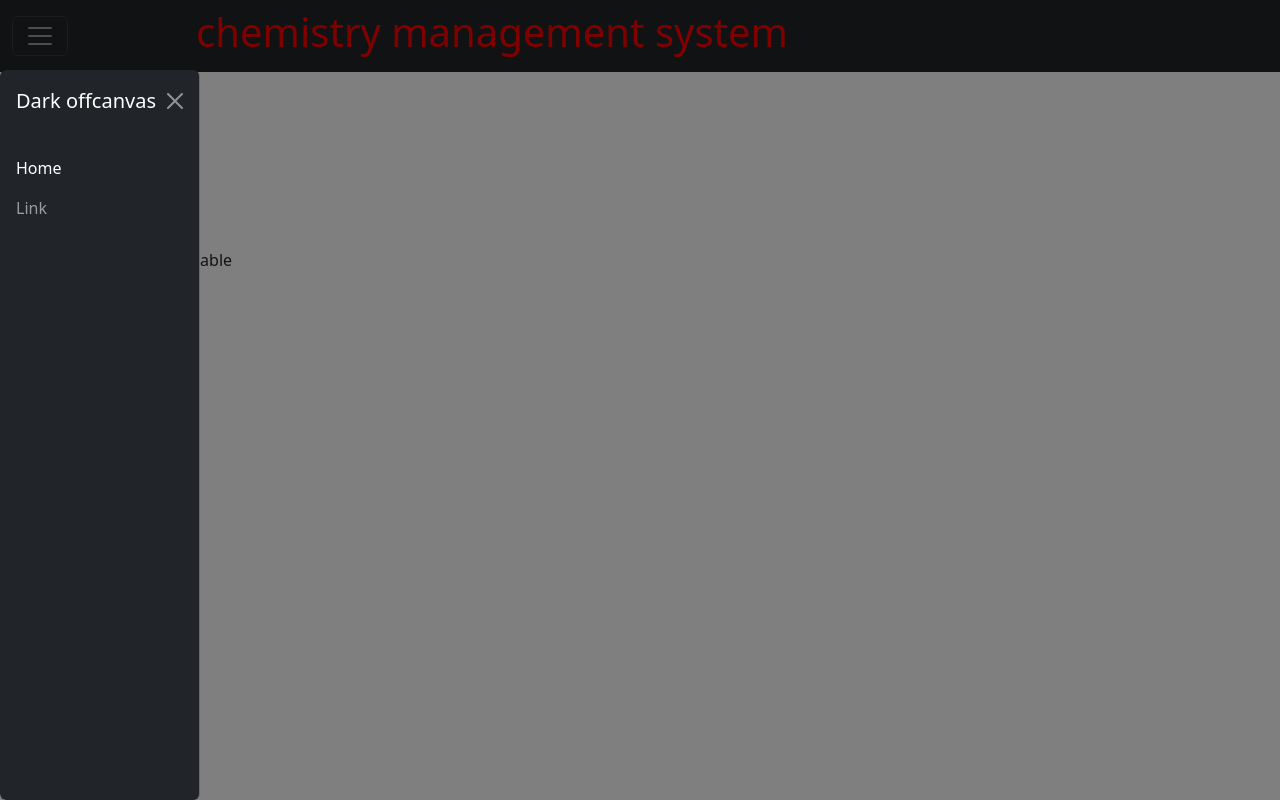
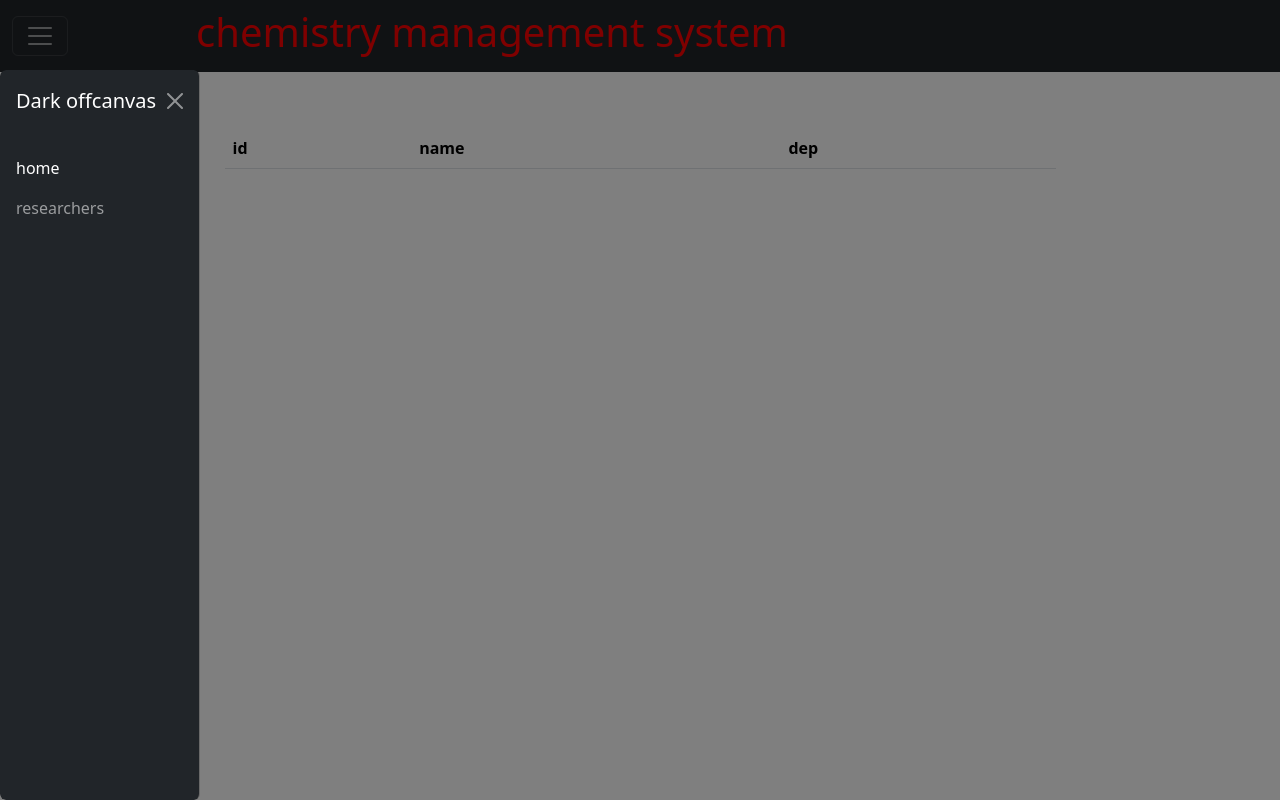
Before and after one commit to mani2006-cyber/sql, a Flask app: page / in a window 1280 px wide, after a click that opens the changed part. Run offline with Flask 3, Linux system fonts and the light colour scheme; data that the repository does not hold is empty; some libraries are stand-ins or nearby versions.

Commit message:
Checkpoint before assistant change: Fixes broken navigation links
Updated the application to use a PostgreSQL database for data retrieval, fixed navigation links in `nav.html` to correctly route to the home and researcher pages (`index.html`, `researcher.html`), and updated the home page display to use a table.  The `app.py` file now uses `psycopg2` for database interaction,  and new researcher page was added.

Replit-Commit-Author: Assistant

```diff
--- a/app.py
+++ b/app.py
@@ -1,33 +1,33 @@
-
-from flask import Flask, render_template, jsonify
-import requests
+from flask import Flask, render_template, request , jsonify
+import psycopg2
+from psycopg2 import pool
+import atexit  # to clean up at app exit
 
 app = Flask(__name__)
 
-# Your Supabase credentials
-SUPABASE_URL = "https://jrkbymyasrgwhxlegahu.supabase.co"
-SUPABASE_API_KEY = "eyJhbGciOiJIUzI1NiIsInR5cCI6IkpXVCJ9.eyJpc3MiOiJzdXBhYmFzZSIsInJlZiI6ImpyaWJ5bXlhc3JndmFuZGxlZ2FodSIsInJvbGUiOiJhbm9uIiwiaWF0IjoxNzA5NzI5NzUwLCJleHAiOjIwMjUzMDU3NTB9.GhtLRCh7ALXsMbPN"
+# Initialize connection pool globally
+connection_pool = pool.SimpleConnectionPool(
+    1, 20, "postgresql://postgres.jrkbymyasrgwhxlegahu:GhtLRCh7ALXsMbPN@aws-0-ap-south-1.pooler.supabase.com:6543/postgres"
+)
+
+conn = connection_pool.getconn()
+
+content = []
+
+with conn.cursor() as cur:
+    cur.execute('Select*from emp;')
+    rows =cur.fetchall()
+    for row in rows:
+        print(type(row))
+        content.append( {'id' : row[0] , 'name' : row[1] ,'dep' : row[2] })
 
 @app.route('/')
 def index():
-    headers = {
-        "apikey": SUPABASE_API_KEY,
-        "Authorization": f"Bearer {SUPABASE_API_KEY}",
-        "Content-Type": "application/json"
-    }
 
-    # Call the 'emp' table
-    url = f"{SUPABASE_URL}/rest/v1/emp?select=*"
 
-    try:
-        response = requests.get(url, headers=headers)
-        response.raise_for_status()  # Raise error for bad status codes
-        data = response.json()
-        print("Data fetched:", data)
-        return render_template("index.html", content=data)
-    except requests.exceptions.RequestException as e:
-        print("Error fetching data:", e)
-        return jsonify({"error": "Could not fetch data"}), 500
+    return render_template('index.html', content=content)
+
+
 
 if __name__ == '__main__':
-    app.run(host='0.0.0.0', port=5000, debug=True)
+    app.run(host='0.0.0.0', debug=True)
--- a/templates/index.html
+++ b/templates/index.html
@@ -14,18 +14,31 @@
 <body>
   {% include 'nav.html' %}
 
-  <div class="container">
-    <div class="content">
-      {% if content %}
-        {% for data in content %}
-          <div class="item">
-            <h3>{{data.name}}</h3>
-          </div>
-        {% endfor %}
-      {% else %}
-        <p>No data available</p>
-      {% endif %}
+<div class="container">
+    <div class="row justify-content-center"> <!-- centers the table -->
+      <div class="col-9"> <!-- controls the width -->
+        <table class="table table-striped">
+          <thead>
+            <tr>
+              <th>id</th>
+              <th>name</th>
+              <th>dep</th>
+            </tr>
+          </thead>
+          <tbody>
+            {% for data in content %}
+            <tr>
+              <td>{{ data.id }}</td>
+              <td>{{ data.name }}</td>
+              <td>{{ data.dep }}</td>
+            </tr>
+            {% endfor %}
+          </tbody>
+        </table>
+      </div>
     </div>
   </div>
+
+
 </body>
 </html>
--- a/templates/nav.html
+++ b/templates/nav.html
@@ -18,10 +18,10 @@
           <div class="offcanvas-body">
             <ul class="navbar-nav justify-content-end flex-grow-1 pe-3">
               <li class="nav-item">
-                <a class="nav-link active" aria-current="page" href="/templates/index.html">Home</a>
+                <a class="nav-link active" aria-current="page" href="/templates/index.html">home</a>
               </li>
               <li class="nav-item">
-                <a class="nav-link" href="#">Link</a>
+                <a class="nav-link" href="/templates/reseacher.html">researchers</a>
               </li>
             </ul>
           </div>
```
Also changed, not shown: templates/researcher.html (added, +15 -0 lines), static/style.css (line endings or trailing spaces).
